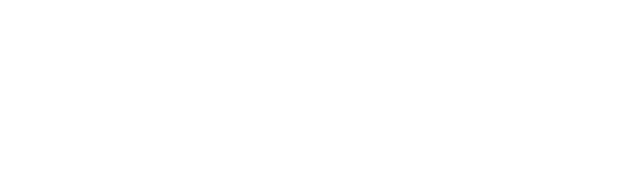
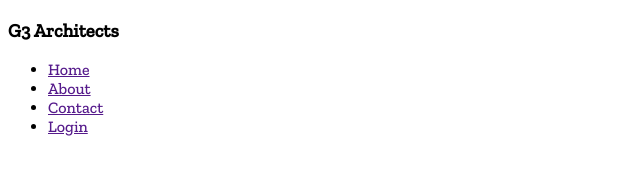
Before and after one commit to Jashim8/g3-architects-website, a plain HTML site: page index.html in a window 1280 px wide. Shown: the whole page, without its empty margins (0-640 px from the left). Drawn offline with nearby package versions, Linux system fonts and the light colour scheme.

Commit message:
setup google font work sans

```diff
--- a/index.html
+++ b/index.html
@@ -9,7 +9,19 @@
     </head>
 
     <body>
-
+        <header>
+            <nav>
+                <h3>G3 Architects</h3>
+                <ul>
+                    <li><a href="">Home</a></li>
+                    <li><a href="">About</a></li>
+                    <li><a href="">Contact</a></li>
+                    <li><a href="">Login</a></li>
+                </ul>
+            </nav>
+        </header>
+        <main></main>
+        <footer></footer>
     </body>
 
 </html>
--- a/styles/architect.css
+++ b/styles/architect.css
@@ -0,0 +1,9 @@
+/* work sans font form google sans font */
+
+@import url('https://fonts.googleapis.com/css2?family=Ubuntu&family=Work+Sans:wght@400;500;700;800&family=Zilla+Slab:wght@500&display=swap');
+
+* {
+    font-family: 'Ubuntu', sans-serif;
+    font-family: 'Work Sans', sans-serif;
+    font-family: 'Zilla Slab', serif;
+}
```
